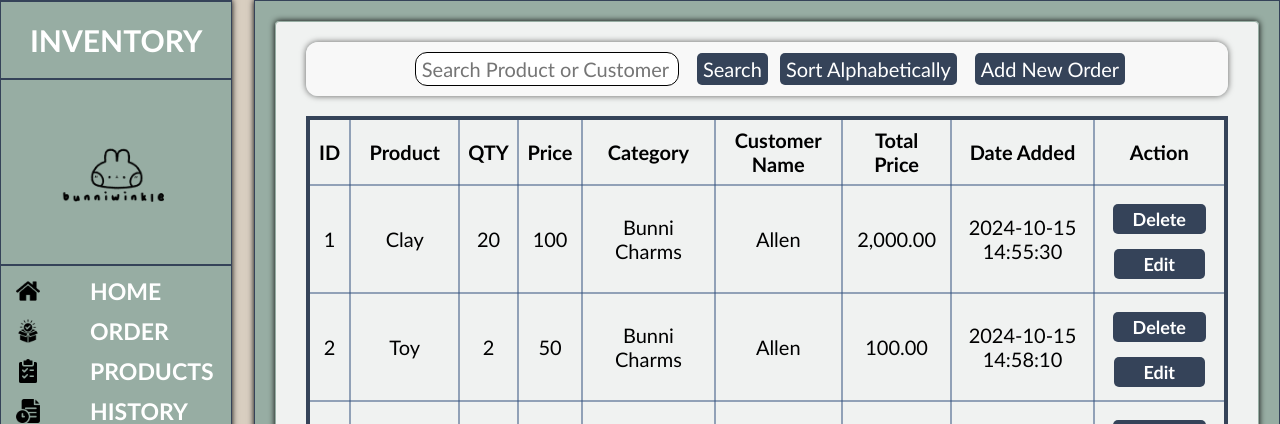
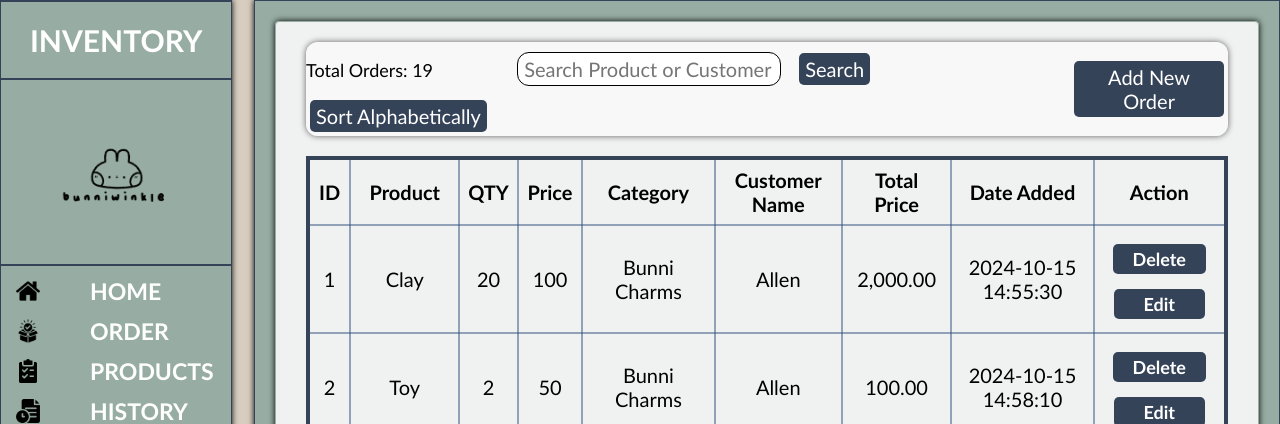
Before and after one commit to ArinGitPort/OnlineShopWebsite, a PHP site: page /productorder.php in a window 1280 px wide. Shown: the top 424 px of the page. Run offline with PHP 8.4, Linux system fonts and the light colour scheme; data comes from the database, SQL or seed files in the repository.

Commit message:
17th Commit

```diff
--- a/productorder.php
+++ b/productorder.php
@@ -23,6 +23,9 @@ if (isset($_POST['sortAlpha'])) {
 // Fetch items with the search and sorting
 $sql = "SELECT id, productname, qty, price, category, customername, dateadded FROM productorder" . $searchQuery . $sortQuery;
 $result = $conn->query($sql);
+
+// Count the number of products found
+$productCount = $result->num_rows;
 
 // Handle deletion
 if (isset($_POST['delete'])) {
@@ -77,7 +80,9 @@ if (isset($_POST['delete'])) {
             <div class="userMenuDiv">
                 <!-- Search and Sort Alphabetically Form -->
                 <form method="POST" action="">
-                    <input type="text" name="searchProduct" class="ordersearchProduct" placeholder="Search Product or Customer">
+                    <span class="orderCount">Total Orders: <?php echo $productCount; ?></span>
+                    <input type="text" name="searchProduct" class="ordersearchProduct"
+                        placeholder="Search Product or Customer">
                     <button type="submit" class="searchButton">Search</button>
                     <button type="submit" name="sortAlpha" class="sortAlphaButton">Sort Alphabetically</button>
                 </form>
@@ -138,11 +143,10 @@ if (isset($_POST['delete'])) {
     </div>
 
     <script>
-    function confirmDelete() {
-        return confirm('Are you sure you want to delete this order?'); // Only this confirmation is shown
-    }
-</script>
-
+        function confirmDelete() {
+            return confirm('Are you sure you want to delete this order?'); // Only this confirmation is shown
+        }
+    </script>
 
 </body>
 
--- a/stylingfile/maindisplay.css
+++ b/stylingfile/maindisplay.css
@@ -156,6 +156,11 @@ body {
   box-shadow: 0 0 6px rgba(22, 73, 139, 0.671);
   transform: scale(1.1);
   border-color: #354359;
+}
+
+.orderCount{
+  font-size: large;
+  margin-right: 70px;
 }
 
 .searchprodField:hover {
```
